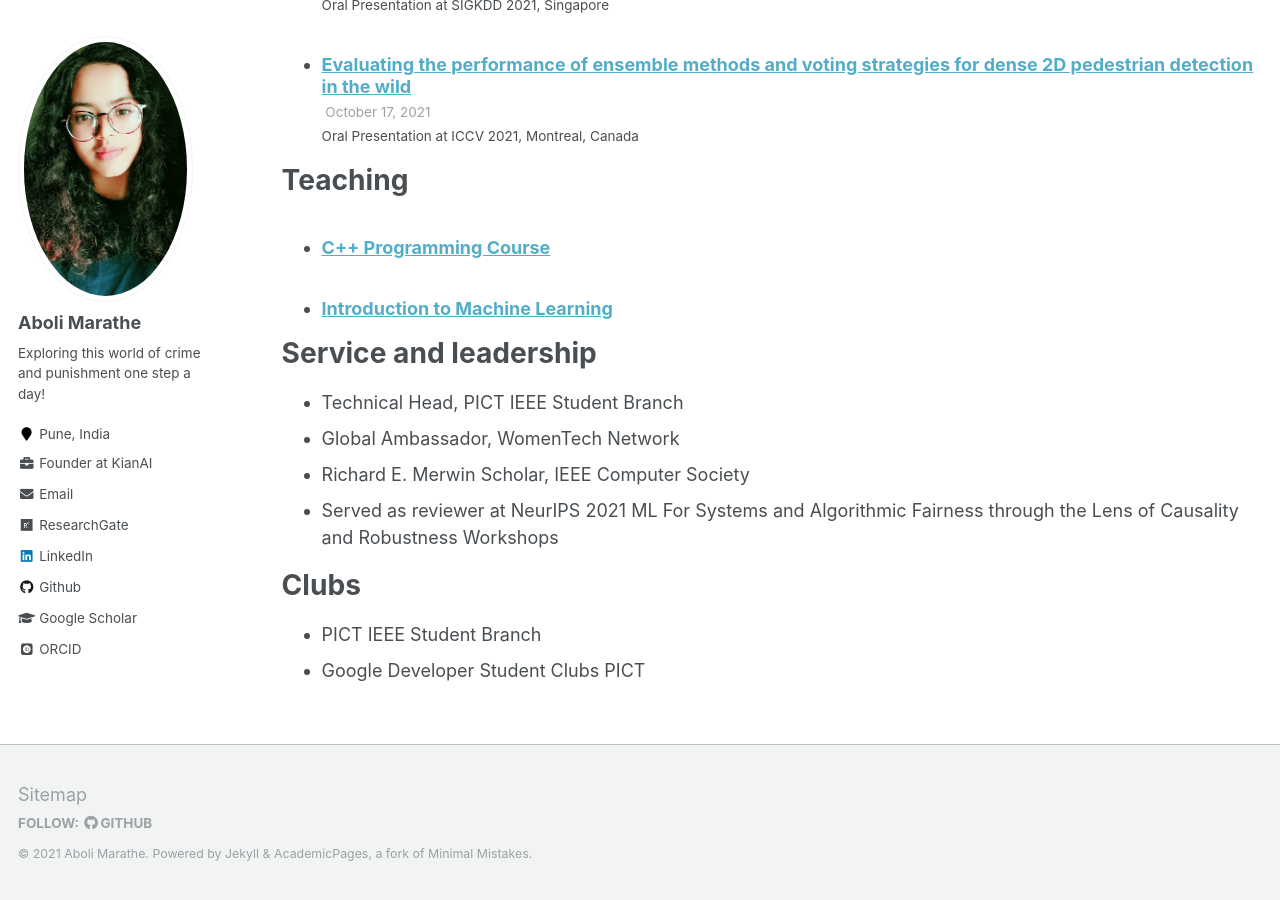
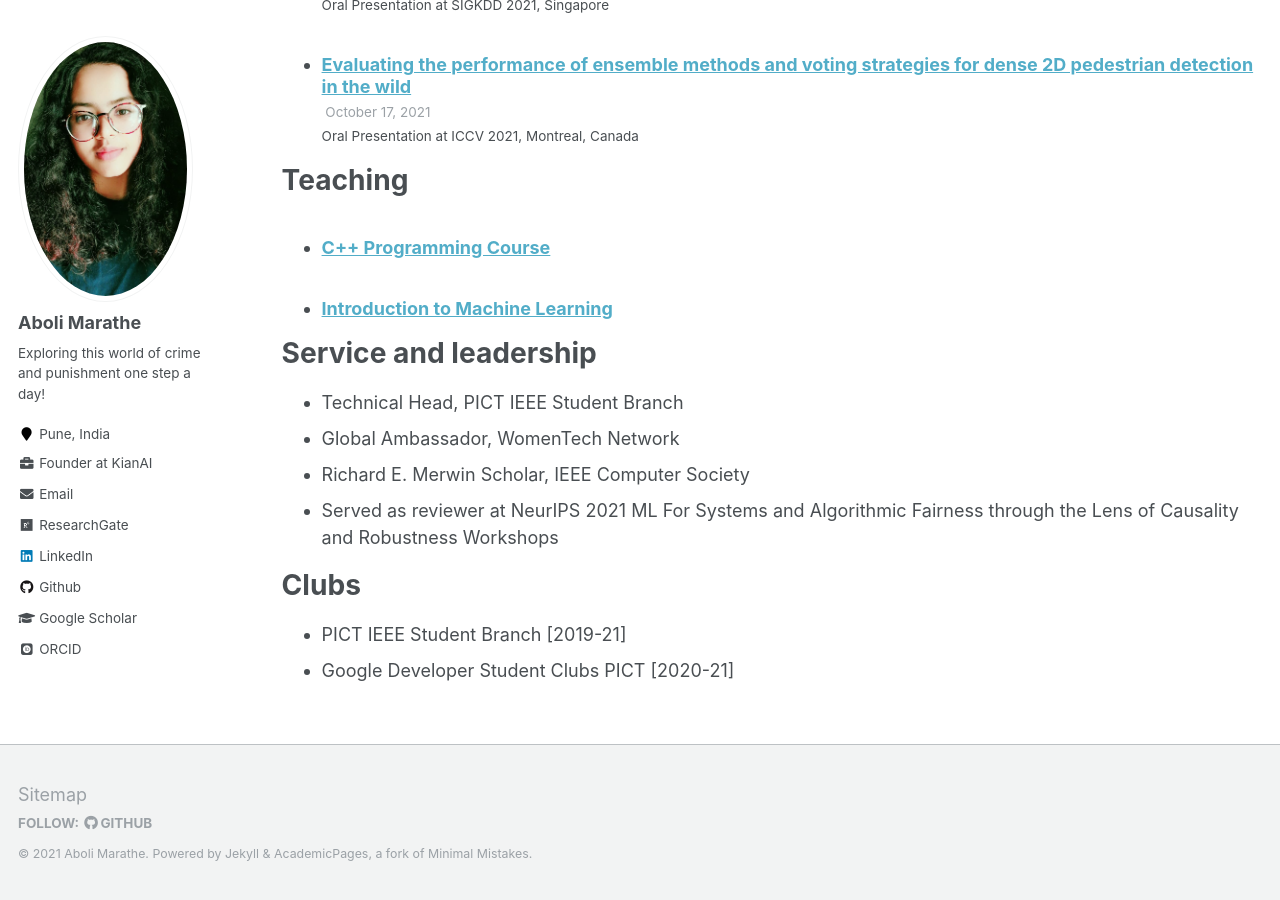
Before and after one commit to Infernolia/Infernolia.github.io, a Jekyll site: the page built from _pages/cv.md, in a window 1280 px wide and 900 px high, scrolled down 3495 px. Built offline with Jekyll 4.4.1, drawn with Linux system fonts in a browser that asks for light colours; some web fonts are replaced.

Commit message:
Update cv.md

```diff
--- a/_pages/cv.md
+++ b/_pages/cv.md
@@ -90,5 +90,5 @@ Service and leadership
 Clubs
 ======
 
-* PICT IEEE Student Branch
-* Google Developer Student Clubs PICT
+* PICT IEEE Student Branch [2019-21]
+* Google Developer Student Clubs PICT [2020-21]
```
